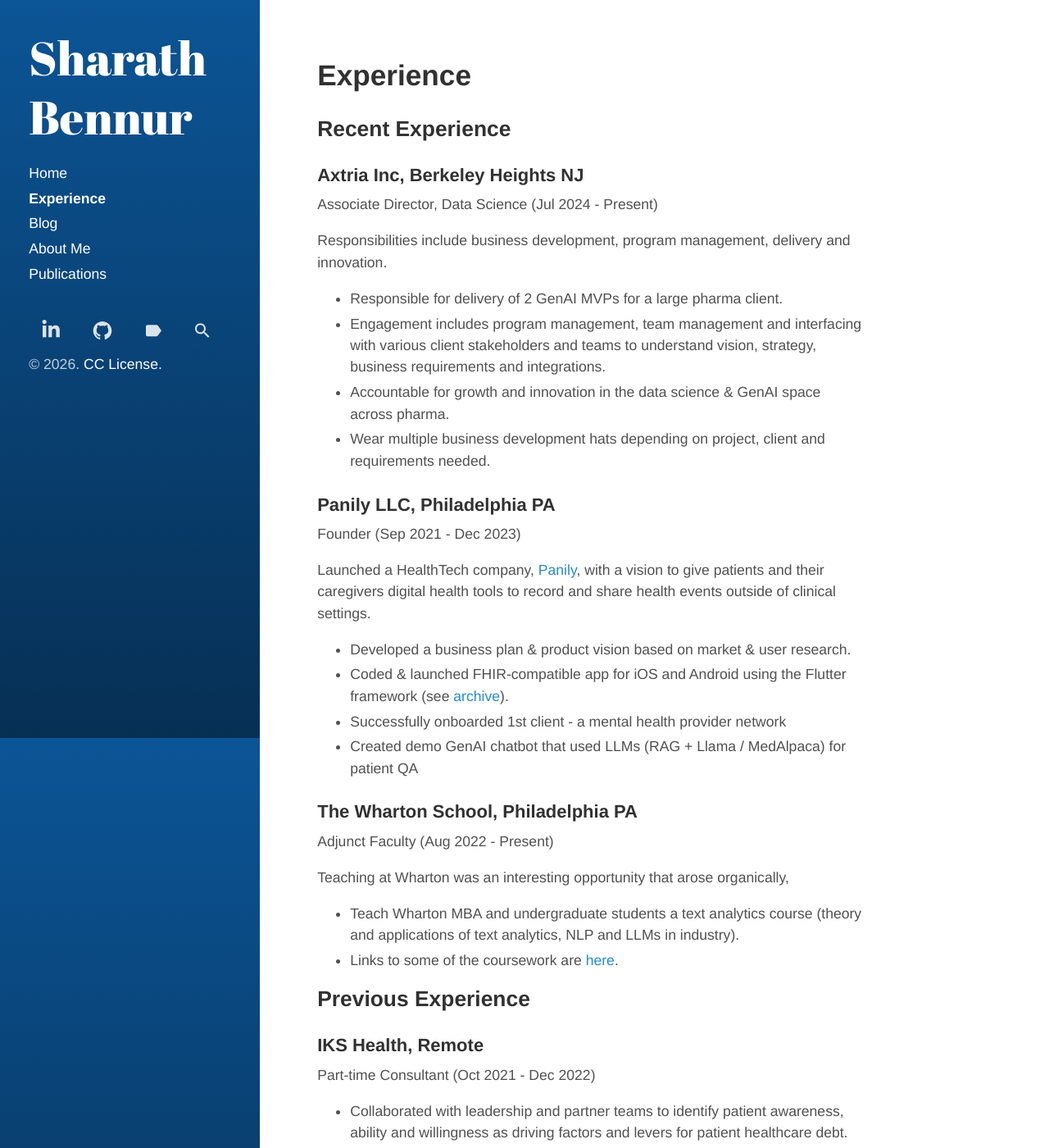
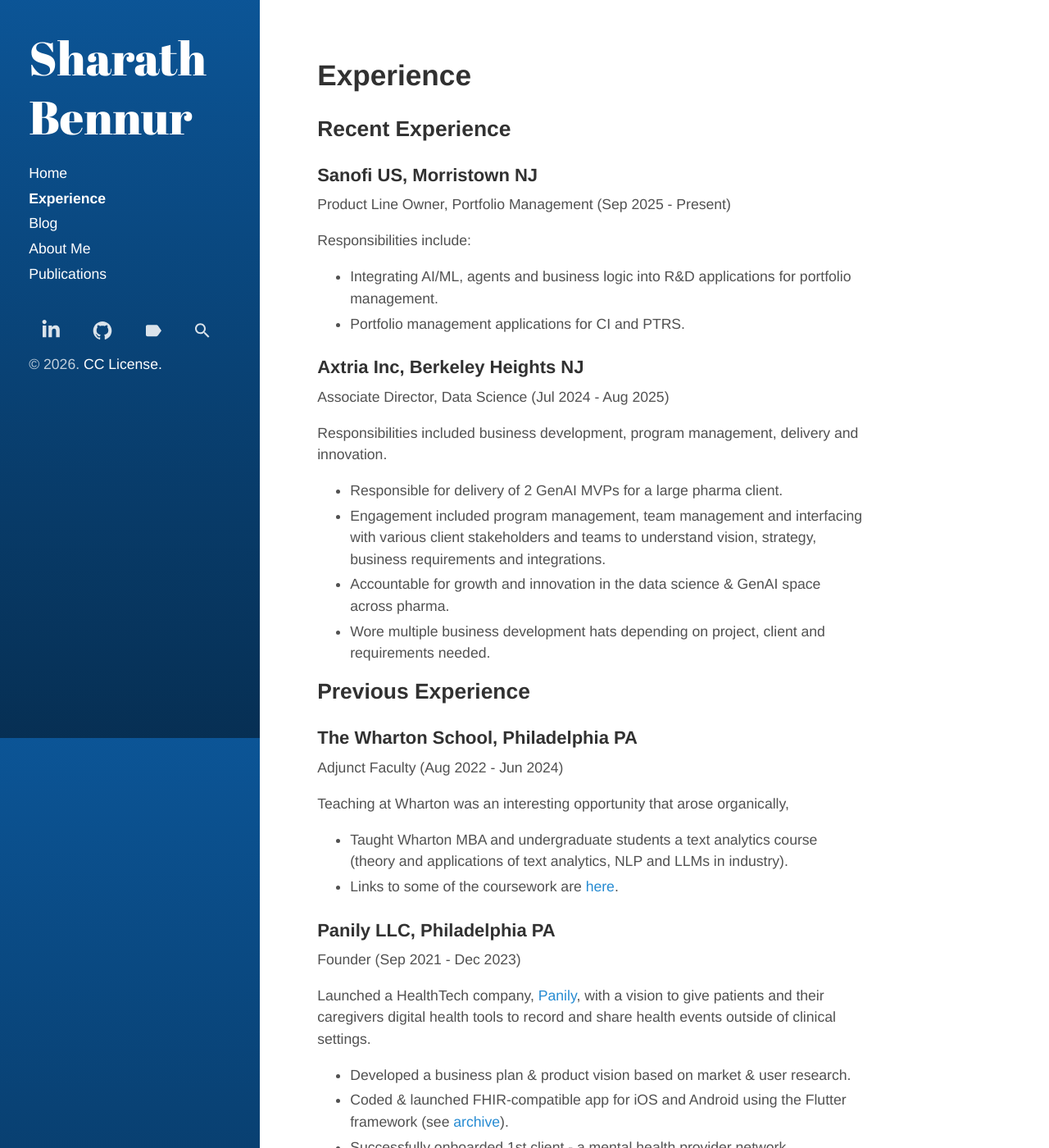
Before and after one commit to sharathbennur/sharathbennur.github.io, a Jekyll site: the page built from assets/md/experience.md, in a window 1280 px wide and 1400 px high. Shown: the whole window at 82% size. Built offline with Jekyll 4.4.1, drawn with Linux system fonts in a browser that asks for light colours.

```diff
--- a/_includes/google-analytics.html
+++ b/_includes/google-analytics.html
@@ -1,9 +1,9 @@
 <!-- Google tag (gtag.js) -->
-<script async src="https://www.googletagmanager.com/gtag/js?id=G-M0P4CVCF8R"></script>
+<script async src="https://www.googletagmanager.com/gtag/js?id={{ site.google_analytics }}"></script>
 <script>
   window.dataLayer = window.dataLayer || [];
   function gtag(){dataLayer.push(arguments);}
   gtag('js', new Date());
 
-  gtag('config', 'G-M0P4CVCF8R');
+  gtag('config', '{{ site.google_analytics }}');
 </script>
--- a/assets/md/experience.md
+++ b/assets/md/experience.md
@@ -7,15 +7,31 @@ sidebar_sort_order: 2
 
 ## Recent Experience
 
+### Sanofi US, Morristown NJ
+Product Line Owner, Portfolio Management (Sep 2025 - Present)
+
+Responsibilities include:
+* Integrating AI/ML, agents and business logic into R&D applications for portfolio management.
+* Portfolio management applications for CI and PTRS.
+
 ### Axtria Inc, Berkeley Heights NJ
-Associate Director, Data Science (Jul 2024 - Present)
+Associate Director, Data Science (Jul 2024 - Aug 2025)
 
-Responsibilities include business development, program management, delivery and innovation.
+Responsibilities included business development, program management, delivery and innovation.
 * Responsible for delivery of 2 GenAI MVPs for a large pharma client.
-* Engagement includes program management, team management and interfacing with various client stakeholders and teams to understand vision, strategy, business requirements and integrations.
+* Engagement included program management, team management and interfacing with various client stakeholders and teams to understand vision, strategy, business requirements and integrations.
 * Accountable for growth and innovation in the data science & GenAI space across pharma.
-* Wear multiple business development hats depending on project, client and requirements needed.
+* Wore multiple business development hats depending on project, client and requirements needed.
 
+## Previous Experience
+
+### The Wharton School, Philadelphia PA
+Adjunct Faculty (Aug 2022 - Jun 2024)
+
+Teaching at Wharton was an interesting opportunity that arose organically,
+
+* Taught Wharton MBA and undergraduate students a text analytics course (theory and applications of text analytics, NLP and LLMs in industry).
+* Links to some of the coursework are [here](/assets/md/wharton-course).
 
 ### Panily LLC, Philadelphia PA
 Founder (Sep 2021 - Dec 2023)
@@ -25,16 +41,6 @@ Launched a HealthTech company, [Panily]({{ site.baseurl }}{% link /assets/panily
 * Coded & launched FHIR-compatible app for iOS and Android using the Flutter framework (see [archive]({{ site.baseurl }}{% link /assets/panily.com/www.panily.com/patient_features.html %})).
 * Successfully onboarded 1st client - a mental health provider network
 * Created demo GenAI chatbot that used LLMs (RAG +  Llama / MedAlpaca) for patient QA
-
-### The Wharton School, Philadelphia PA
-Adjunct Faculty (Aug 2022 - Present)
-
-Teaching at Wharton was an interesting opportunity that arose organically,
-
-* Teach Wharton MBA and undergraduate students a text analytics course (theory and applications of text analytics, NLP and LLMs in industry).
-* Links to some of the coursework are [here](/assets/md/wharton-course).
-
-## Previous Experience
 
 ### IKS Health, Remote
 Part-time Consultant (Oct 2021 - Dec 2022)
```
Also changed, not shown: _posts/2026-01-05-building_collegeroi-part1.md (renamed from _posts/2026-01-05-building_the_collegeroi_webapp.md, +9 -5 lines), _posts/2026-01-05-building_collegeroi-part2.md (added, +65 -0 lines), index.md (+3 -3 lines), assets/img/collegeroi-1.png (added), assets/img/collegeroi-2.png (added), assets/img/collegeroi-3.png (added), assets/img/collegeroi-screenshot.png (added).
